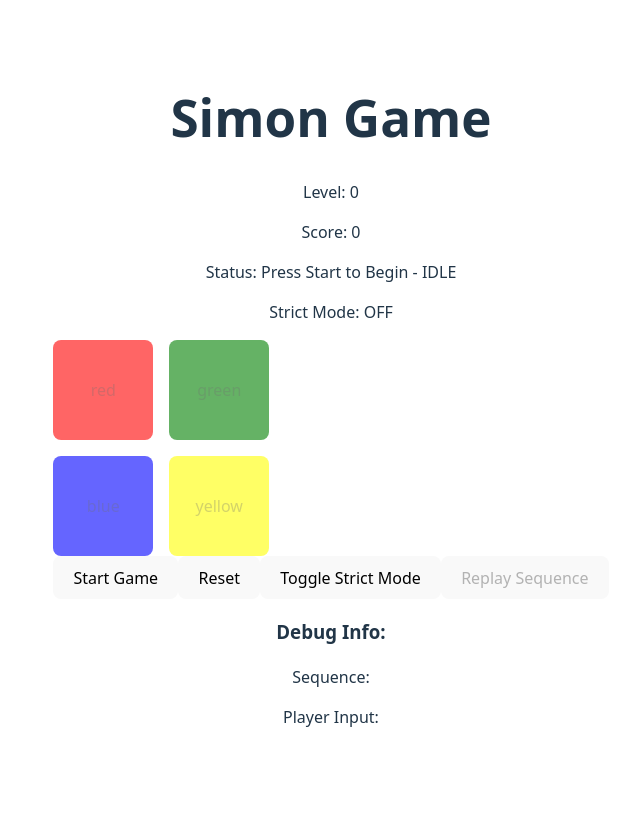
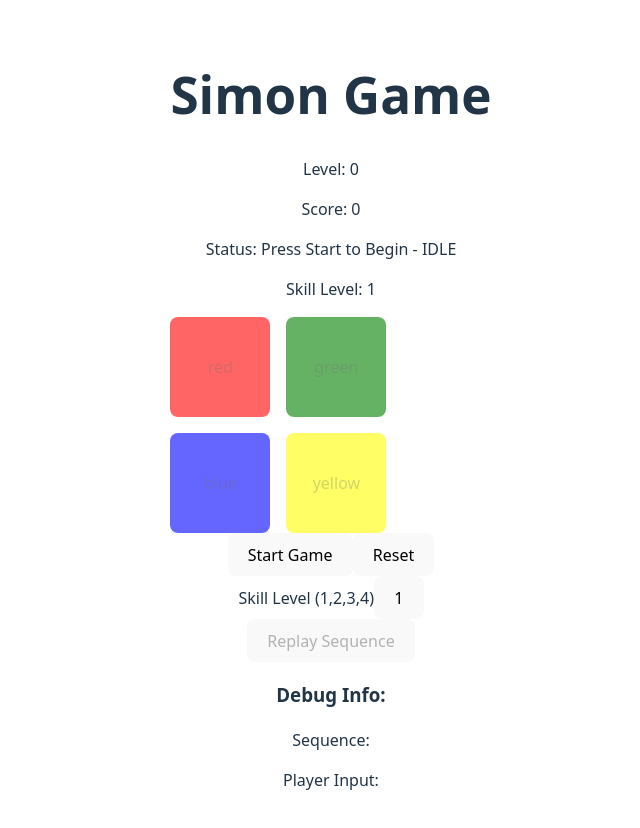
Before and after one commit to furettob/simon, a React (Vite) app: page / in a window 1280 px wide. Shown: the top 828 px of the page, without its empty margins (309-949 px from the left). Before the commit the page ends 800 px from the top, so only its background shows below. Built offline with nearby package versions, Linux system fonts and the light colour scheme.

Commit message:
strict gameOver introduced SkillLevel (not used yet)

```diff
--- a/src/SimonGame.tsx
+++ b/src/SimonGame.tsx
@@ -1,13 +1,34 @@
 import { useSelector, useDispatch } from "react-redux";
 import "./App.css";
-import { checkInput, COLORS, GAME_STATUS, addStepToSequence, playerInput, replaySequence, resetGame, setActiveButton, setStatus, playNewLevelThunk, toggleStrictMode, handleClickColorButtonThunk, type SimonState } from "./utils/simonReducer";
+import {
+  checkInput,
+  COLORS,
+  GAME_STATUS,
+  addStepToSequence,
+  playerInput,
+  replaySequence,
+  resetGame,
+  setActiveButton,
+  setStatus,
+  playNewLevelThunk,
+  toggleSkillLevel,
+  handleClickColorButtonThunk,
+  type SimonState,
+} from "./utils/simonReducer";
 
 // ==================== REACT COMPONENT ====================
 const SimonGame = () => {
   const dispatch = useDispatch();
 
   // Use selectors to get state
-  const { gameStatus, sequence, playerSequence, score, strictMode, activeButton } = useSelector((state: SimonState) => state);
+  const {
+    gameStatus,
+    sequence,
+    playerSequence,
+    score,
+    activeButton,
+    skillLevel,
+  } = useSelector((state: SimonState) => state);
 
   const handleButtonClick = (colorIndex: number) => {
     if (gameStatus !== GAME_STATUS.WAITING) return;
@@ -41,7 +62,7 @@ const SimonGame = () => {
         <p>
           Status: {getStatusMessage()} - {gameStatus}
         </p>
-        <p>Strict Mode: {strictMode ? "ON" : "OFF"}</p>
+        <p>Skill Level: {skillLevel}</p>
       </div>
 
       <div className="color_buttons_container">
@@ -73,19 +94,31 @@ const SimonGame = () => {
 
         <button onClick={() => dispatch(resetGame())}>Reset</button>
 
-        <button onClick={() => dispatch(toggleStrictMode())}>
-          Toggle Strict Mode
+        <div>
+          <label>Skill Level (1,2,3,4)</label>
+          <button onClick={() => dispatch(toggleSkillLevel())}>
+            {skillLevel}
+          </button>
+        </div>
+
+        <button
+          onClick={() => dispatch(replaySequence())}
+          disabled={
+            gameStatus !== GAME_STATUS.WAITING &&
+            gameStatus !== GAME_STATUS.SHOWING
+          }
+        >
+          Replay Sequence
         </button>
-
-        <button onClick={() => dispatch(replaySequence())} disabled={gameStatus !== GAME_STATUS.WAITING && gameStatus !== GAME_STATUS.SHOWING}>
-            Replay Sequence
-          </button>
       </div>
 
       <div>
         <h3>Debug Info:</h3>
         <p>Sequence: {sequence.map((i: number) => COLORS[i]).join(", ")}</p>
-        <p>Player Input: {playerSequence.map((i: number) => COLORS[i]).join(", ")}</p>
+        <p>
+          Player Input:{" "}
+          {playerSequence.map((i: number) => COLORS[i]).join(", ")}
+        </p>
       </div>
     </div>
   );
--- a/src/utils/simonReducer.ts
+++ b/src/utils/simonReducer.ts
@@ -21,7 +21,7 @@ const ADD_STEP_TO_SEQUENCE = "ADD_STEP_TO_SEQUENCE";
 const GAME_OVER = "GAME_OVER";
 const RESET_GAME = "RESET_GAME";
 const SET_ACTIVE_BUTTON = "SET_ACTIVE_BUTTON";
-const TOGGLE_STRICT_MODE = "TOGGLE_STRICT_MODE";
+const TOGGLE_SKILL_LEVEL = "TOGGLE_SKILL_LEVEL";
 const REPLAY_SEQUENCE = "REPLAY_SEQUENCE";
 
 // ==================== HELPERS ====================
@@ -74,7 +74,7 @@ export const waitThunk =
 
 export const playNewLevelThunk = () => async (dispatch, getState) => {
   // Set up the game with first/new color
-  dispatch({ type: ADD_STEP_TO_SEQUENCE });
+  dispatch(addStepToSequence());
 
   // Get the updated state with the new sequence
   const { sequence } = getState();
@@ -99,12 +99,13 @@ export const handleClickColorButtonThunk =
 
     // Check if current input is wrong
     if (playerSequence[currentIndex] !== sequence[currentIndex]) {
-      if (strictMode) {
+      // TODO: introduce strictMode AKA gameMode if (strictMode) {
         dispatch({ type: GAME_OVER });
-      } else {
-        // Non-strict mode: replay the sequence
-        dispatch({ type: SET_STATUS, payload: GAME_STATUS.GAME_OVER });
-      }
+        return;
+      // } else {
+      //   // Non-strict mode: replay the sequence
+      //   dispatch({ type: SET_STATUS, payload: GAME_STATUS.GAME_OVER });
+      // }
     }
 
     // Correct input - check if sequence is complete
@@ -131,7 +132,7 @@ export const setActiveButton = (colorIndex) => ({
   type: SET_ACTIVE_BUTTON,
   payload: colorIndex,
 });
-export const toggleStrictMode = () => ({ type: TOGGLE_STRICT_MODE });
+export const toggleSkillLevel = () => ({ type: TOGGLE_SKILL_LEVEL });
 export const replaySequence = () => ({ type: REPLAY_SEQUENCE });
 
 // ==================== INITIAL STATE ====================
@@ -140,7 +141,7 @@ export type SimonState = {
   sequence: number[];
   playerSequence: number[];
   score: number;
-  strictMode: boolean;
+  skillLevel: 1 | 2 | 3 | 4;
   activeButton: number | null;
 };
 
@@ -149,7 +150,7 @@ export const initialState = {
   sequence: [],
   playerSequence: [],
   score: 0,
-  strictMode: false,
+  skillLevel: 1,
   activeButton: null,
 };
 
@@ -219,7 +220,7 @@ export const simonReducer = (state, action) => {
 
     case GAME_OVER:
       return {
-        ...state,
+        ...initialState,
         gameStatus: GAME_STATUS.GAME_OVER,
       };
 
@@ -228,10 +229,11 @@ export const simonReducer = (state, action) => {
         ...initialState,
       };
 
-    case TOGGLE_STRICT_MODE:
+    case TOGGLE_SKILL_LEVEL:
       return {
         ...state,
-        strictMode: !state.strictMode,
+        // TODO: create util to derive new skillLevel
+        skillLevel: state.skillLevel === 4 ? 1 : (state.skillLevel + 1) as 1 | 2 | 3 | 4,
       };
 
     default:
```
